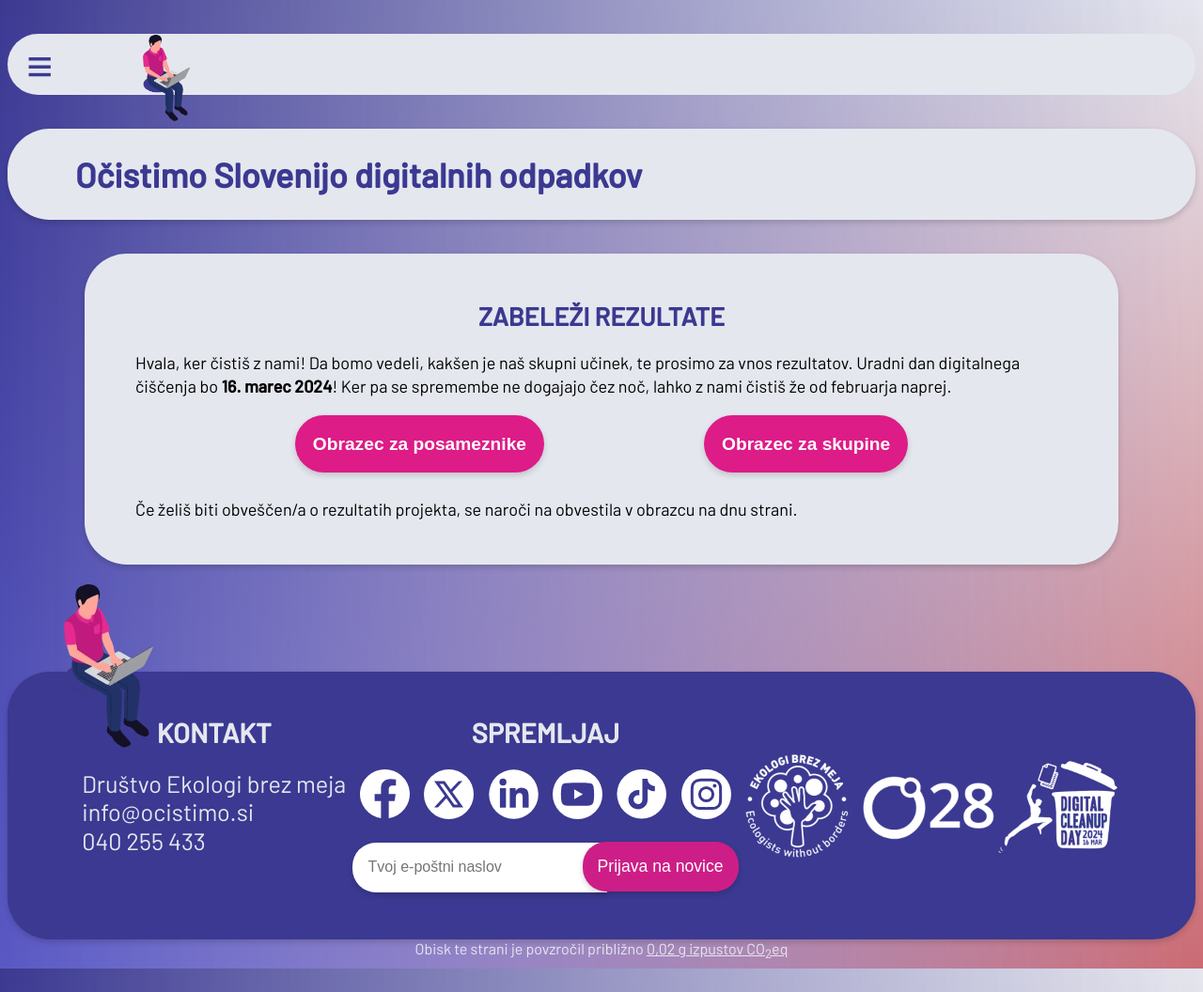
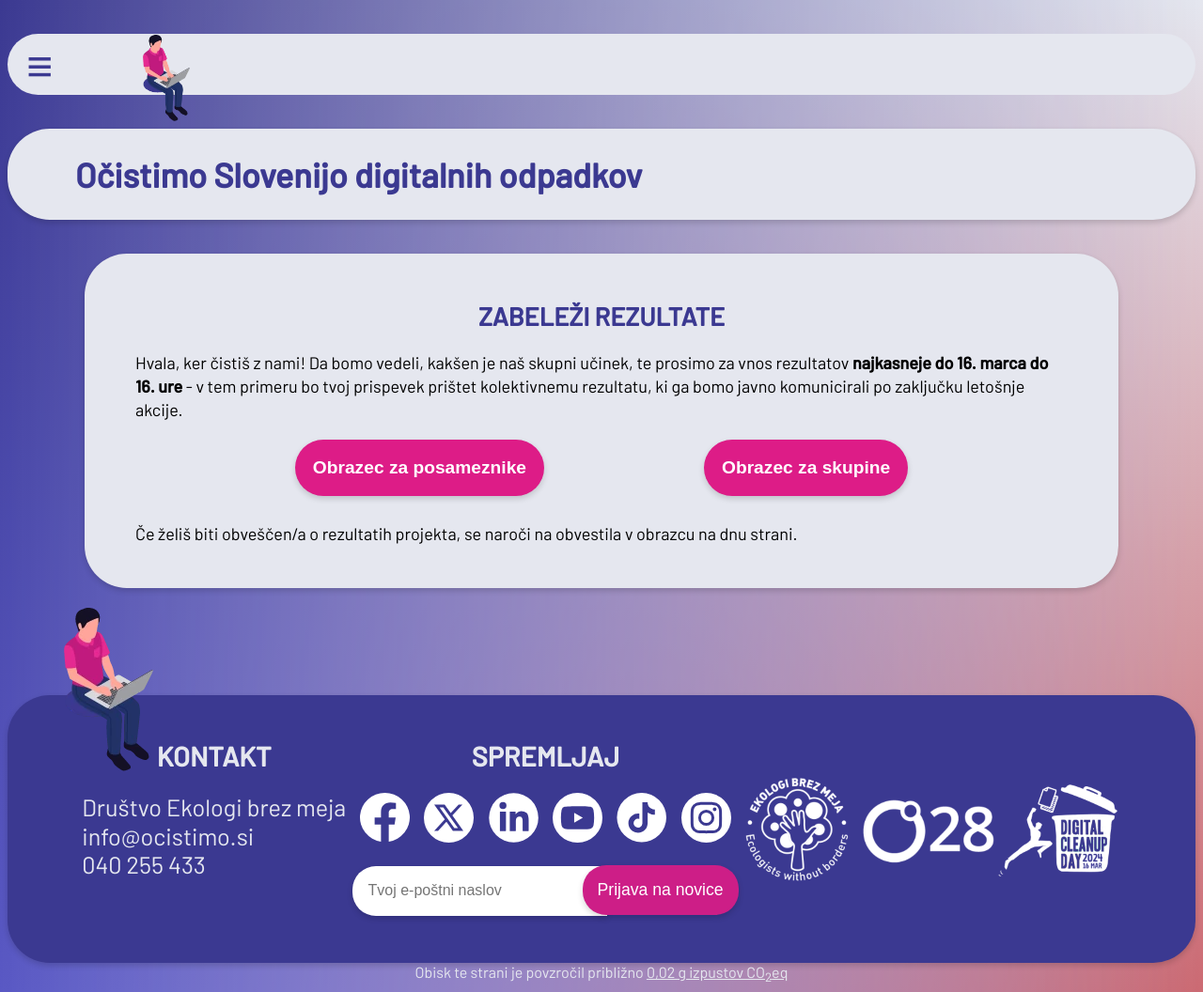
Before and after one commit to ewba/dcd-si, a Jekyll site: the page built from zabelezi-rezultate.md, in a window 1280 px wide. Shown: the whole page at 94% size. Built offline with Jekyll 4.4.1, drawn with Linux system fonts in a browser that asks for light colours.

Commit message:
Update zabelezi-rezultate.md

```diff
--- a/zabelezi-rezultate.md
+++ b/zabelezi-rezultate.md
@@ -7,8 +7,7 @@ css: form.css
 nebelezi: 1
 ---
 
-Hvala, ker čistiš z nami! Da bomo vedeli, kakšen je naš skupni učinek, te prosimo za vnos rezultatov.
-Uradni dan digitalnega čiščenja bo **16. marec 2024**! Ker pa se spremembe ne dogajajo čez noč, lahko z nami čistiš že od februarja naprej.
+Hvala, ker čistiš z nami! Da bomo vedeli, kakšen je naš skupni učinek, te prosimo za vnos rezultatov **najkasneje do 16. marca do 16. ure** - v tem primeru bo tvoj prispevek prištet kolektivnemu rezultatu, ki ga bomo javno komunicirali po zaključku letošnje akcije.
 
 <div style="display:flex; justify-content: space-evenly; flex-wrap: wrap; margin: 1em 0">
 	<button id="osub-btn">Obrazec za posameznike</button>
```
